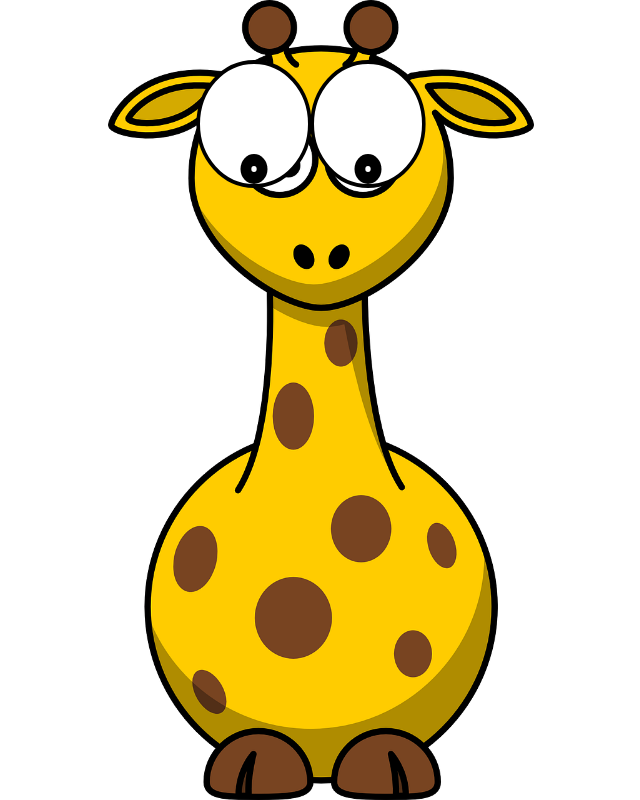
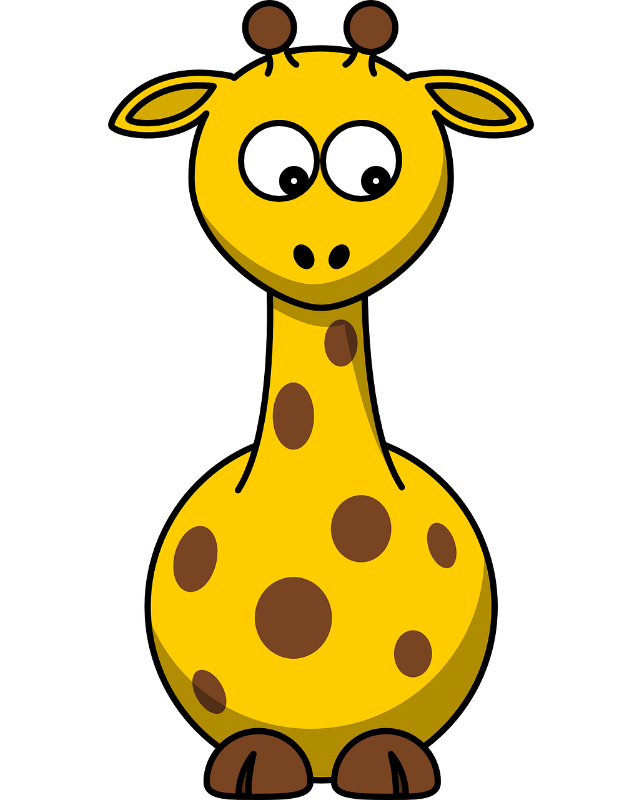
Before and after one commit to ssoonD/eyes-following-the-mouse, a plain HTML site: page index.html in a window 1280 px wide. Shown: the whole page, without its empty margins (319-959 px from the left). Drawn offline with Linux system fonts and the light colour scheme.

Commit message:
Update moving eyes

```diff
--- a/index.html
+++ b/index.html
@@ -2,13 +2,13 @@
 <html>
 
 <head>
-    <meta charset="UTF-8">
+  <meta charset="UTF-8" />
   <title>Giraffe</title>
-    <link rel="stylesheet" href="style.css">
+  <link rel="stylesheet" href="style.css" />
 </head>
 
 <body>
-    <div class="wrapper">
+  <div class="giraffe">
     <div class="eyes">
       <div class="eye eye-1">
         <div class="pupil"></div>
@@ -18,7 +18,7 @@
       </div>
     </div>
   </div>
-
+  <!--<script src="main.js"></script>-->
 </body>
 
 </html>
--- a/style.css
+++ b/style.css
@@ -2,7 +2,7 @@ body {
     margin: 0;
 }
 
-.wrapper {
+.giraffe {
     position: absolute;
     top: 50%;
     left: 50%;
@@ -16,33 +16,25 @@ body {
 .eyes {
     display: flex;
     position: absolute;
-    top: 60px;
-    left: 162px;
+    top: 120px;
+    left: 217px;
 }
 
 .eye {
     position: relative;
-    width: 120px;
-    height: 120px;
-    border: 4px solid black;
+    width: 70px;
+    height: 70px;
+    border: 6px solid black;
     border-radius: 50%;
     background-color: white;
-    transform: scaleX(0.9);
-}
-
-.eye-1 {
-    left: 7px;
-}
-
-.eye-2 {
-    left: -7px;
 }
 
 .pupil {
     position: absolute;
-    left: 45px;
+    left: 35px;
     bottom: 0;
     width: 30px;
+    /* inherit : 부모 요소로부터 상속받은 값 */
     height: inherit;
 }
 
```
Also changed, not shown: main.js (+26 -0 lines). Lines whose indentation alone changed are shown as unchanged.
